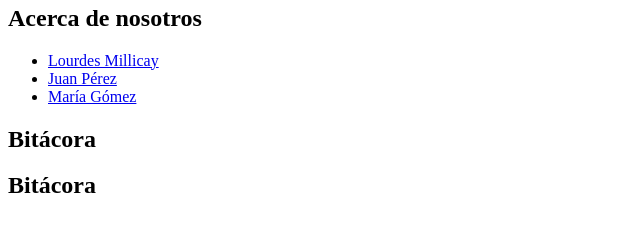
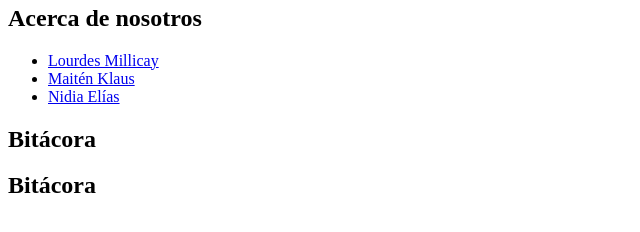
Before and after one commit to nidia-elias/TP1--Front-End, a plain HTML site: page TP1/index.html in a window 1280 px wide. Shown: the part 214-446 px from the top of the page, 0-640 px from the left. Drawn offline with Linux system fonts and the light colour scheme.

Commit message:
update index.html
arreglo en enlaces

```diff
--- a/TP1/index.html
+++ b/TP1/index.html
@@ -38,8 +38,8 @@
             <div class="cards-container">
                 <ul>
                     <li><a href="lourdes.html">Lourdes Millicay</a></li>
-                    <li><a href="maiten.html">Juan Pérez</a></li>
-                    <li><a href="nidia.html">María Gómez</a></li>
+                    <li><a href="maiten.html">Maitén Klaus</a></li>
+                    <li><a href="nidia.html">Nidia Elías</a></li>
                 </ul>
             </div>
 
```
